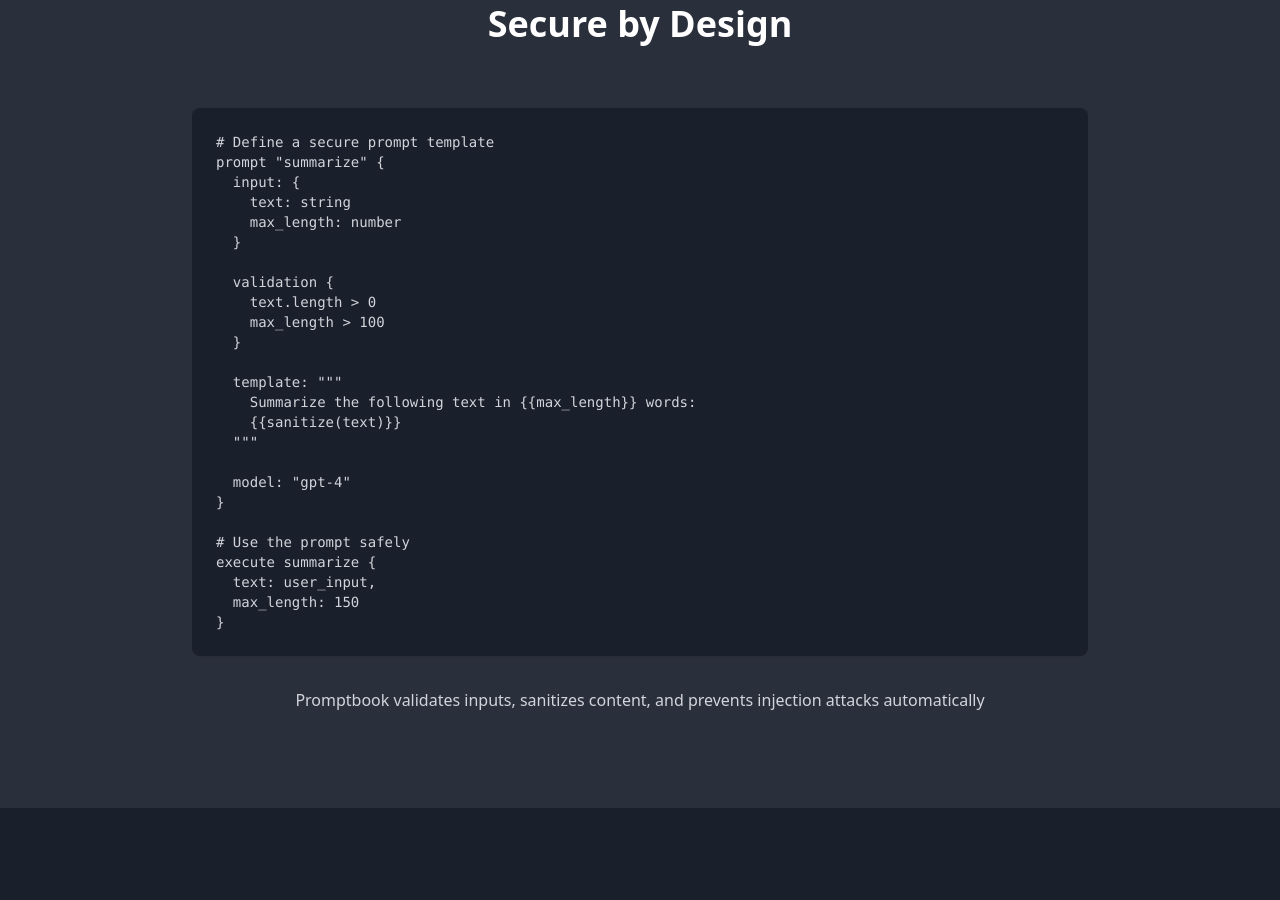
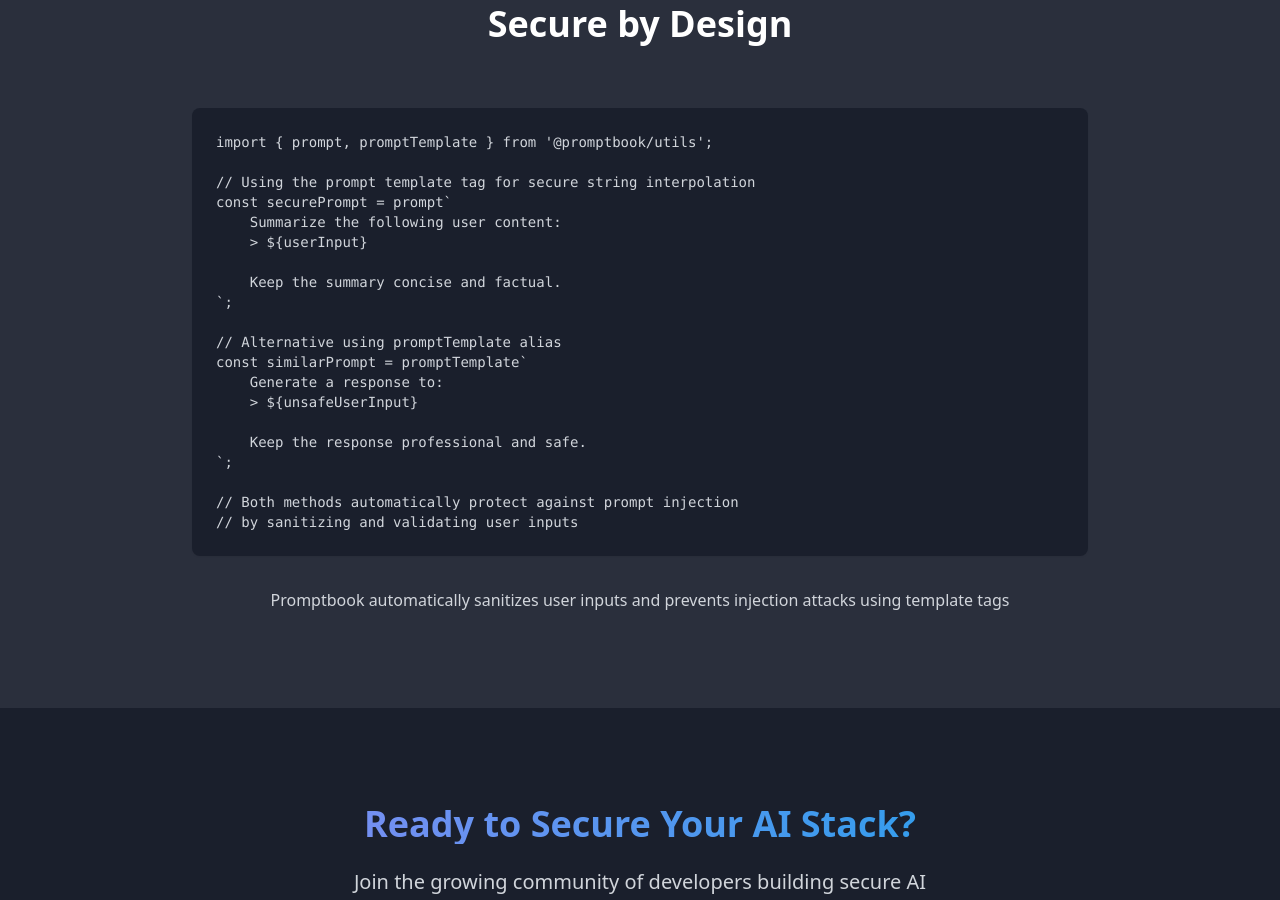
Before and after one commit to hejny/promptbook-safe-worlds, a React (Vite) app: page / in a window 1280 px wide. Shown: the part 1360-2260 px from the top of the page. Built offline with nearby package versions, Linux system fonts and the light colour scheme.

Commit message:
Add code demo update
Update the code demo to include a code snippet demonstrating the use of the `prompt` template tag function for secure prompt formatting.

```diff
--- a/src/components/CodeDemo.tsx
+++ b/src/components/CodeDemo.tsx
@@ -11,35 +11,30 @@ const CodeDemo = () => {
           </h2>
           <Card className="bg-[#1A1F2C] border-none p-6 font-mono text-sm">
             <pre className="text-gray-300">
-              <code>{`# Define a secure prompt template
-prompt "summarize" {
-  input: {
-    text: string
-    max_length: number
-  }
+              <code>{`import { prompt, promptTemplate } from '@promptbook/utils';
 
-  validation {
-    text.length > 0
-    max_length > 100
-  }
+// Using the prompt template tag for secure string interpolation
+const securePrompt = prompt\`
+    Summarize the following user content:
+    > \${userInput}
 
-  template: """
-    Summarize the following text in {{max_length}} words:
-    {{sanitize(text)}}
-  """
+    Keep the summary concise and factual.
+\`;
 
-  model: "gpt-4"
-}
+// Alternative using promptTemplate alias
+const similarPrompt = promptTemplate\`
+    Generate a response to:
+    > \${unsafeUserInput}
 
-# Use the prompt safely
-execute summarize {
-  text: user_input,
-  max_length: 150
-}`}</code>
+    Keep the response professional and safe.
+\`;
+
+// Both methods automatically protect against prompt injection
+// by sanitizing and validating user inputs`}</code>
             </pre>
           </Card>
           <p className="text-center text-gray-300 mt-8">
-            Promptbook validates inputs, sanitizes content, and prevents injection attacks automatically
+            Promptbook automatically sanitizes user inputs and prevents injection attacks using template tags
           </p>
         </div>
       </div>
```
